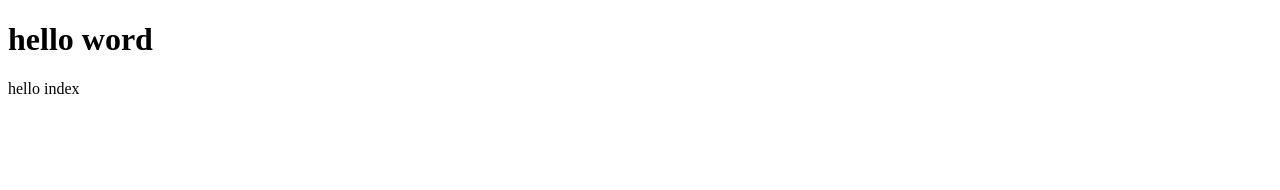
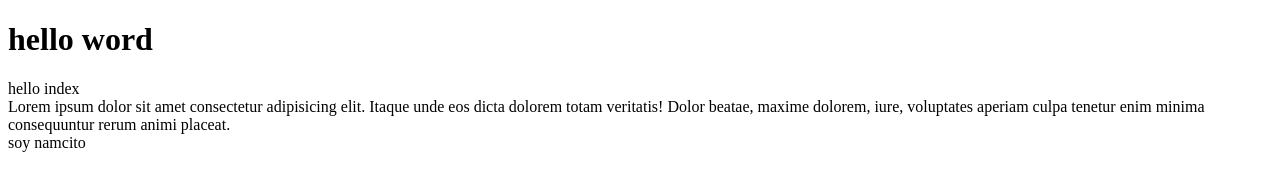
Before and after one commit to NamHyungCL/Git, a plain HTML site: page index.html in a window 1280 px wide. Drawn offline with Linux system fonts and the light colour scheme.

Commit message:
esto es un prueba nivel 2

```diff
--- a/index.html
+++ b/index.html
@@ -11,5 +11,13 @@
     <div>
         hello index
     </div>
+    <div>
+        <label for="">
+            Lorem ipsum dolor sit amet consectetur adipisicing elit. Itaque unde eos dicta dolorem totam veritatis! Dolor beatae, maxime dolorem, iure, voluptates aperiam culpa tenetur enim minima consequuntur rerum animi placeat.
+        </label>
+    </div>
+    <div>
+        soy namcito
+    </div>
 </body>
 </html>
```
